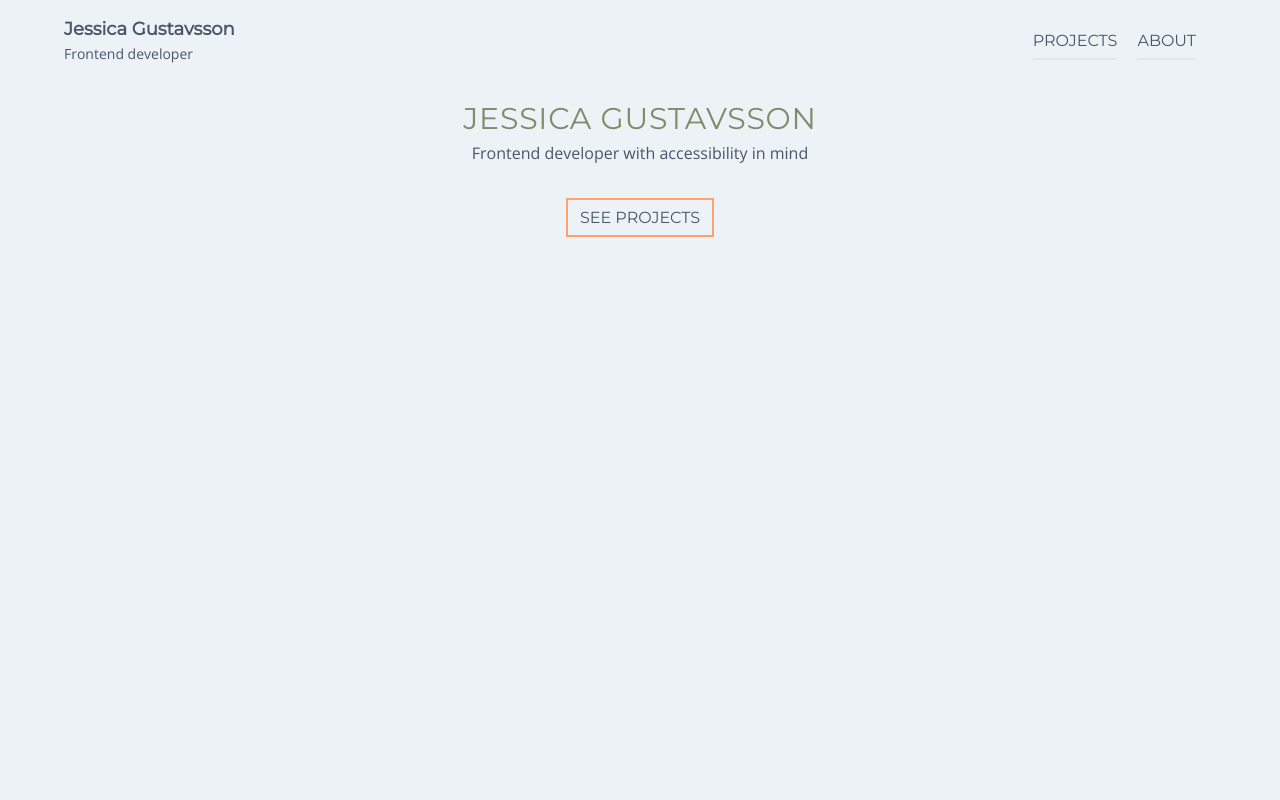
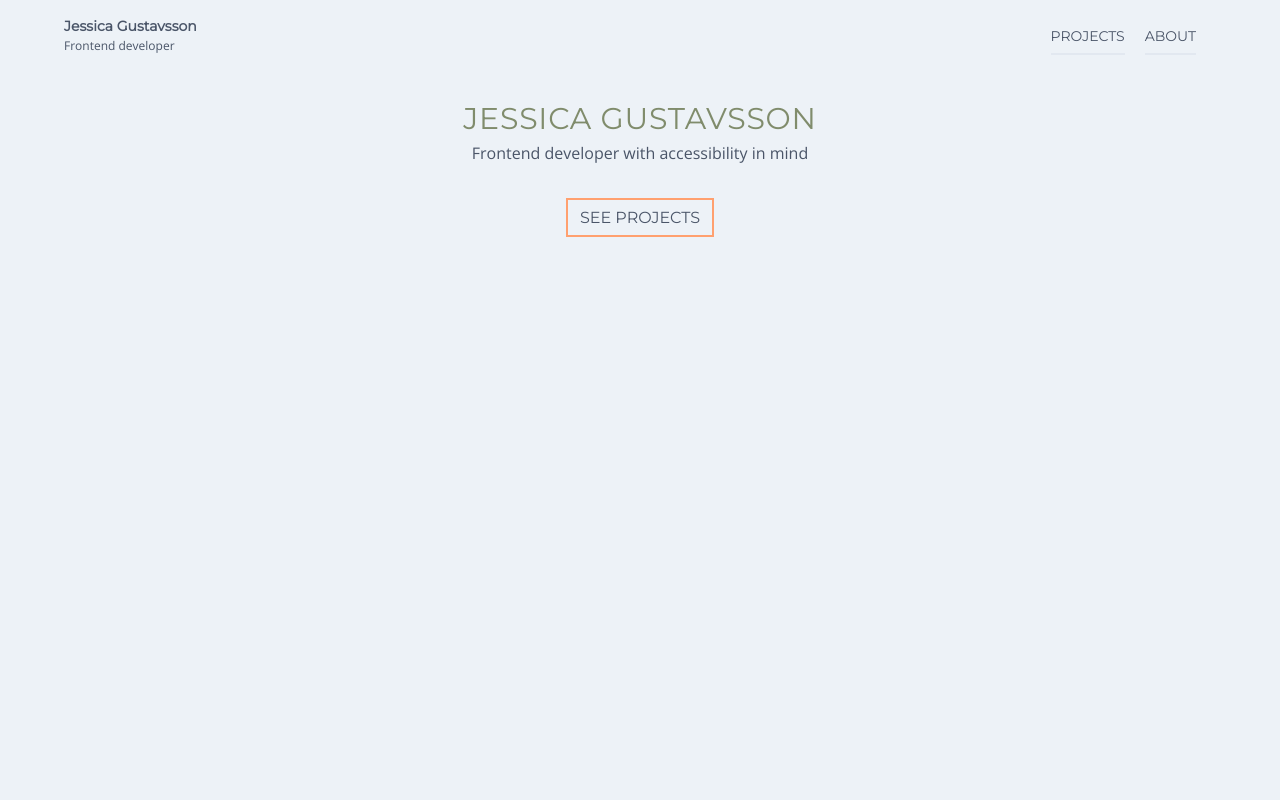
Before and after one commit to jdagmar/jdagmar.github.io, a React (Create React App) app: page / in a window 1280 px wide. Shown: the top 800 px of the page. Built offline with nearby package versions, Linux system fonts and the light colour scheme.

Commit message:
Text sizes for header

```diff
--- a/src/components/Header.tsx
+++ b/src/components/Header.tsx
@@ -6,10 +6,10 @@ export const Header = () => {
     <header className="p-4 bg-gray-200 fixed top-0 w-full z-10">
       <div className="max-w-6xl m-auto flex justify-between items-center">
         <div>
-          <p className="font-montserrat text-lg font-black">
+          <p className="font-montserrat text-sm font-black">
             Jessica Gustavsson
           </p>
-          <p className="font-open-sans text-sm">Frontend developer</p>
+          <p className="font-open-sans text-xs">Frontend developer</p>
         </div>
         <Nav />
       </div>
--- a/src/components/Nav.tsx
+++ b/src/components/Nav.tsx
@@ -14,7 +14,7 @@ export const Nav = () => {
   ];
 
   const navLinks = links.map(link => (
-    <li>
+    <li className="text-sm">
       <Link url={link.url} text={link.text} />
     </li>
   ));
```
